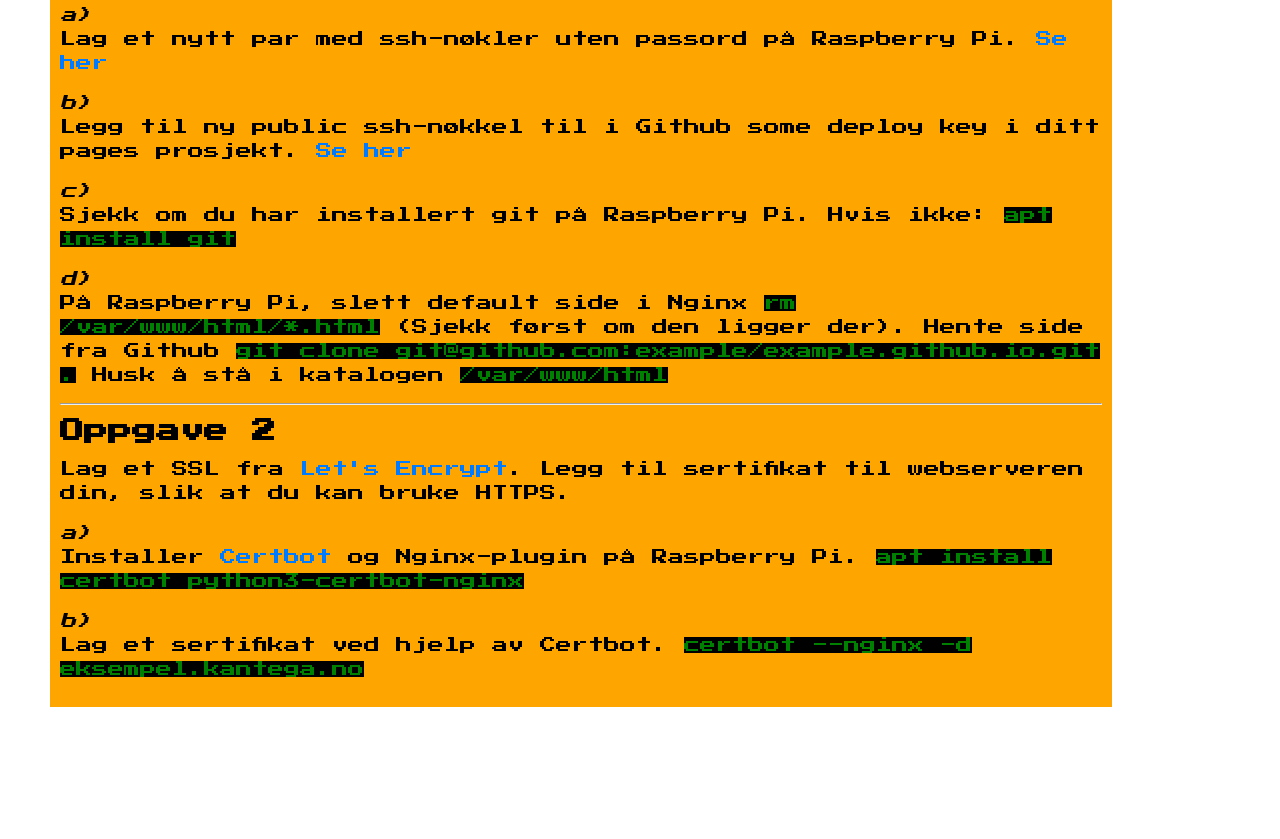
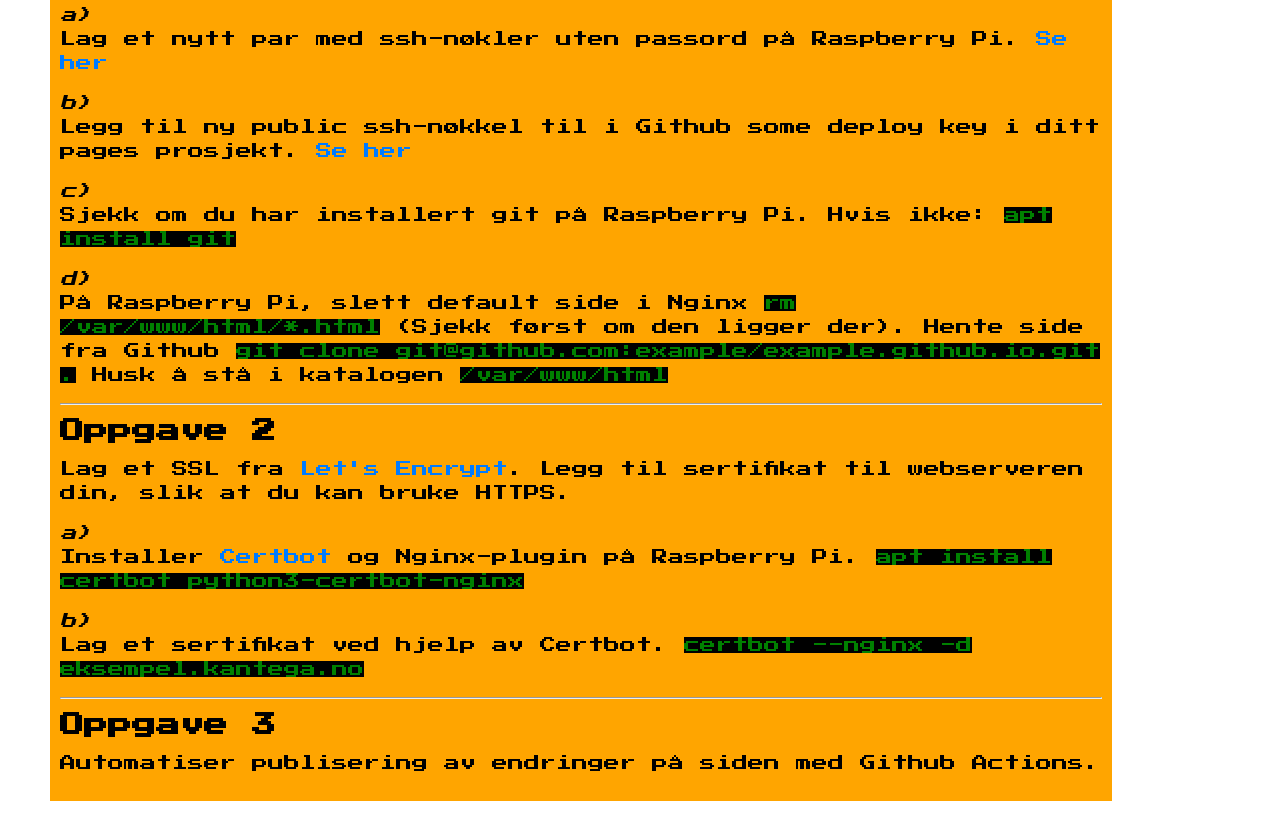
Before and after one commit to t0mare/t0mare.github.io, a plain HTML site: page index.html in a window 1280 px wide. Shown: the part 283-1122 px from the top of the page. Before the commit the page ends 1040 px from the top, so only its background shows below. Drawn offline with nearby package versions, Linux system fonts and the light colour scheme.

Commit message:
oppgave 3

```diff
--- a/index.html
+++ b/index.html
@@ -79,6 +79,9 @@
           Lag et sertifikat ved hjelp av Certbot.
           <code>certbot --nginx -d eksempel.kantega.no</code>
         </p>
+        <hr />
+        <h2>Oppgave 3</h2>
+        <p>Automatiser publisering av endringer på siden med Github Actions.</p>
       </div>
     </div>
   </body>
```
